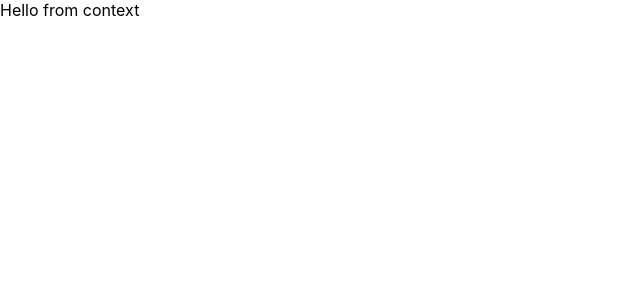
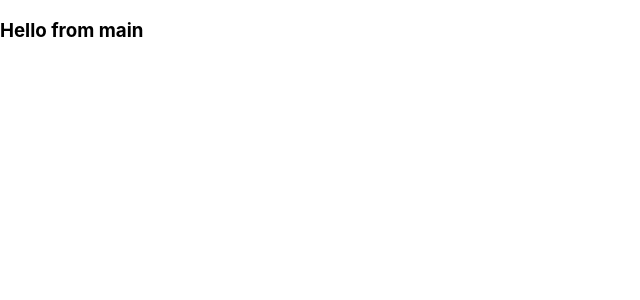
Before and after one commit to up1/workshop-frontend-with-javascript, a React (Vite) app in the folder react-demo/demo01/: page / in a window 1280 px wide. Shown: the top 300 px of the page, without its empty margins (0-640 px from the left). Built offline with nearby package versions, Linux system fonts and the light colour scheme.

Commit message:
Working with props

```diff
--- /dev/null
+++ b/react-demo/demo01/src/DemoProps.jsx
@@ -0,0 +1,20 @@
+import { createContext, useContext } from "react";
+
+const DemoProps = () => {
+	const myValue = "Hello from main";
+	return <ComponentA value={myValue}></ComponentA>;
+}
+
+const ComponentA = (props) => {
+	return <ComponentB value={props.value}></ComponentB>;
+}
+
+const ComponentB = (props) => {
+	return <ComponentC value={props.value}></ComponentC>;
+}
+
+const ComponentC = (props) => {
+	return <h3>{props.value}</h3>;
+}
+
+export default DemoProps;
--- a/react-demo/demo01/src/main.jsx
+++ b/react-demo/demo01/src/main.jsx
@@ -1,10 +1,10 @@
 import React from 'react'
 import ReactDOM from 'react-dom/client'
-import DemoContext from './DemoContext'
+import DemoProps from './DemoProps'
 import './index.css'
 
 ReactDOM.createRoot(document.getElementById('root')).render(
   <React.StrictMode>
-    <DemoContext />
+    <DemoProps />
   </React.StrictMode>
 )
```
